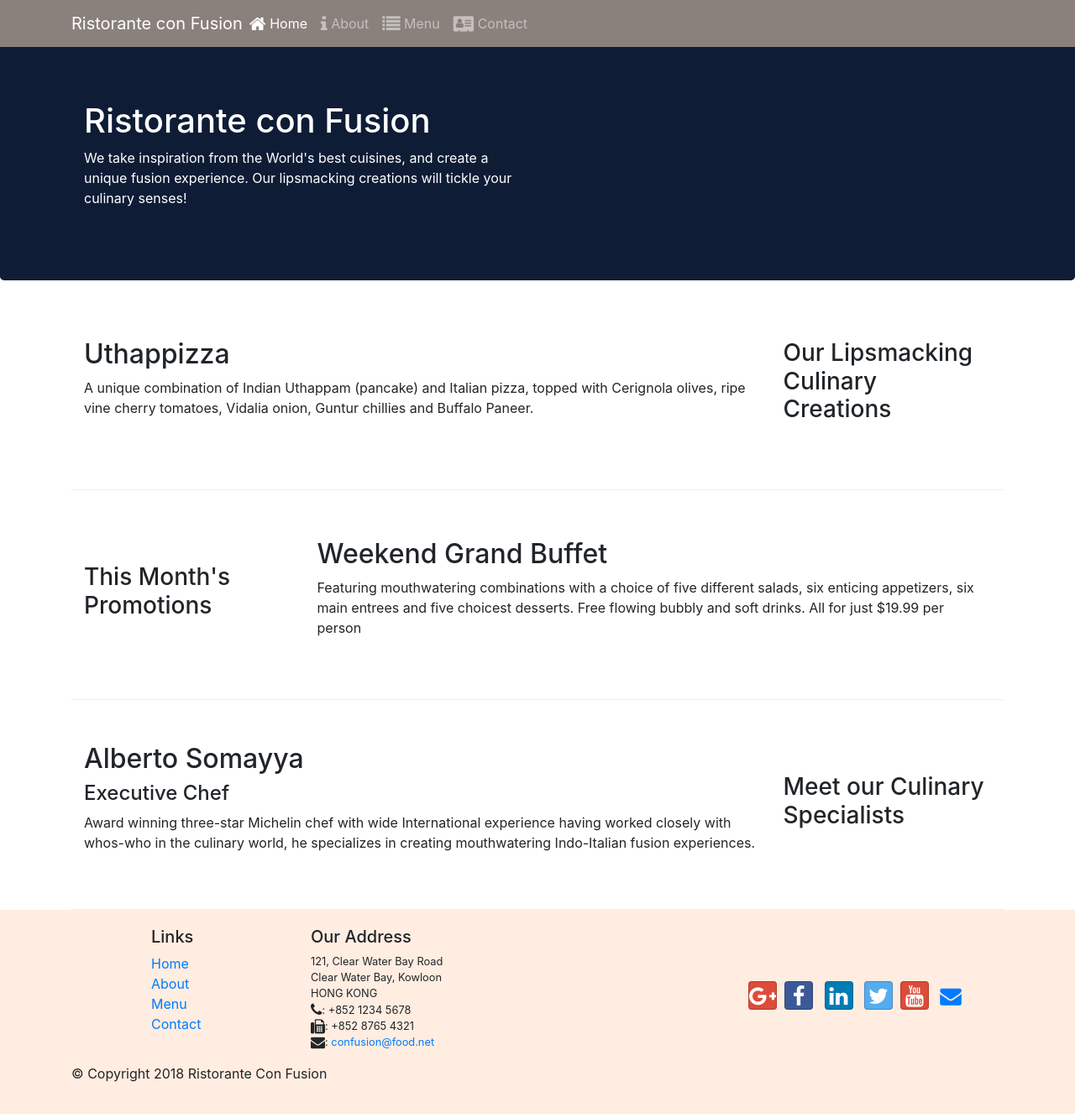
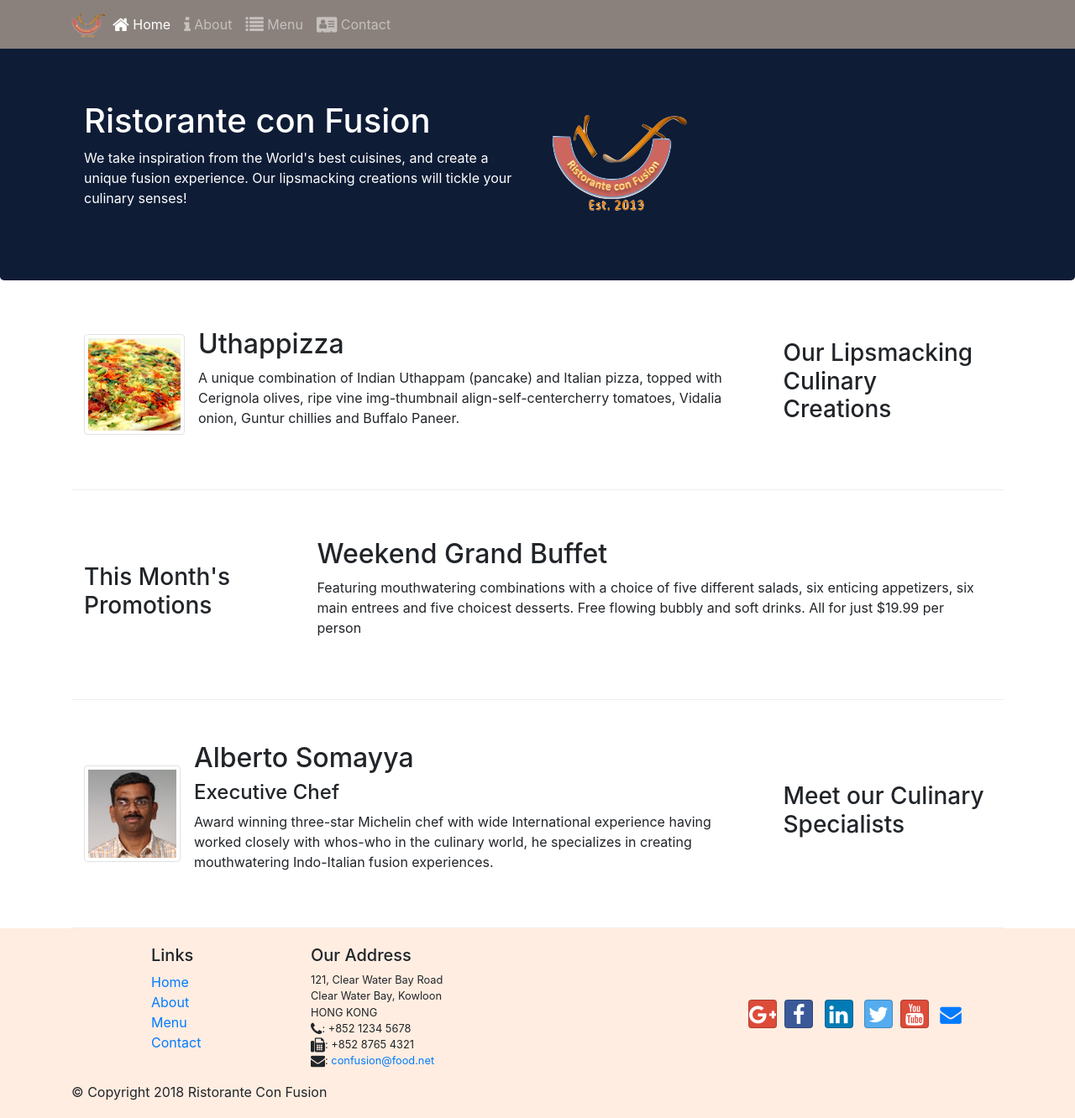
Before and after one commit to pankaj-phogat/bootstrap4, a website: page index.html in a window 1280 px wide. Shown: the whole page at 84% size. Drawn offline with nearby package versions, Linux system fonts and the light colour scheme.

Commit message:
images and media

```diff
--- a/index.html
+++ b/index.html
@@ -22,7 +22,7 @@
 			<button class="navbar-toggler" type="button" data-toggle="collapse" data-target="#Navbar">
 				<span class="navbar-toggler-icon"></span>
 			</button>
-			<a class="navbar-brand mr-auto" href="index.html">Ristorante con Fusion</a>
+			<a class="navbar-brand mr-auto" href="index.html"><img src="img/logo.png" height="30" width="41"></a>
 			<div class="collapse navbar-collapse" id="Navbar">
 			<ul class="navbar-nav mr-auto">
 				<li class="nav-item active"><a class="nav-link" href="index.html"><span class="fa fa-home fa-lg"></span> Home</a></li>
@@ -41,7 +41,8 @@
                     <h1>Ristorante con Fusion</h1>
                     <p>We take inspiration from the World's best cuisines, and create a unique fusion experience. Our lipsmacking creations will tickle your culinary senses!</p>
                 </div>
-                <div class="col-12 col-sm">
+                <div class="col-12 col-sm align-self-center">
+                	<img src="img/logo.png" class="img-fluid">
                 </div>
             </div>
         </div>
@@ -53,8 +54,13 @@
                 <h3>Our Lipsmacking Culinary Creations</h3>
             </div>
             <div class="col order-sm-first col-sm col-md">
-                <h2>Uthappizza</h2>
-                <p>A unique combination of Indian Uthappam (pancake) and Italian pizza, topped with Cerignola olives, ripe vine cherry tomatoes, Vidalia onion, Guntur chillies and Buffalo Paneer.</p>
+            	<div class="media">
+            		<img src="img/Uthappizza.png" class="d-flex mr-3 align-self-center img-thumbnail" alt="Uthappizza">
+            		<div class="media-body">
+            			<h2 class="mt-0">Uthappizza</h2>
+                		<p>A unique combination of Indian Uthappam (pancake) and Italian pizza, topped with Cerignola olives, ripe vine  img-thumbnail align-self-centercherry tomatoes, Vidalia onion, Guntur chillies and Buffalo Paneer.</p>
+            		</div>
+            	</div>
             </div>
         </div>
 
@@ -74,9 +80,14 @@
                 <h3>Meet our Culinary Specialists</h3>
             </div>
             <div class="col order-sm-first col-sm col-md">
-                <h2>Alberto Somayya</h2>
-                <h4>Executive Chef</h4>
-                <p>Award winning three-star Michelin chef with wide International experience having worked closely with whos-who in the culinary world, he specializes in creating mouthwatering Indo-Italian fusion experiences. </p>
+            	<div class="media">
+            		<img src="img/alberto.png" class="d-flex mr-3 align-self-center img-thumbnail" alt="alberto">
+            		<div class="media-body">
+            			<h2>Alberto Somayya</h2>
+                		<h4>Executive Chef</h4>
+                		<p>Award winning three-star Michelin chef with wide International experience having worked closely with whos-who in the culinary world, he specializes in creating mouthwatering Indo-Italian fusion experiences. </p>
+            		</div>
+            	</div>
             </div>
         </div>
     </div>
```
Also changed, not shown: aboutus.html (+1 -1 lines), contactus.html (+1 -1 lines), img/alberto.png (added), img/buffet.png (added), img/logo.png (added), img/uthappizza.png (added), 1 other file.
